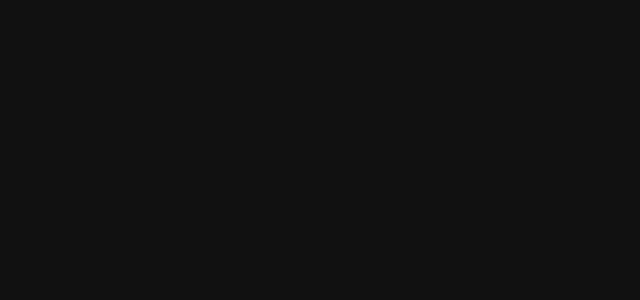
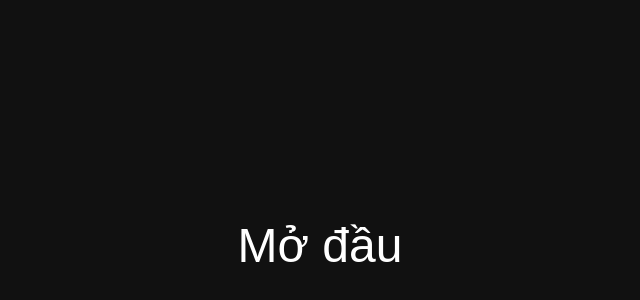
Before and after one commit to ngoia6664-tech/Project-PTUD-web, a Next.js app in the folder 00_frontend/: page / in a window 1280 px wide. Shown: the part 154-454 px from the top of the page, without its empty margins (320-960 px from the left). Built offline with nearby package versions, Linux system fonts and the light colour scheme.

Commit message:
feat(home): hieu ung 2.5D nhieu lop voi LAYERS, opacity theo vung

```diff
--- a/00_frontend/components/home/World25D.tsx
+++ b/00_frontend/components/home/World25D.tsx
@@ -1,12 +1,18 @@
 "use client";
 
 import { useEffect, useRef } from "react";
-const BASE_Z = -2000;
-const QUANG_DUONG = 2000;
+const allSection = [
+  { id: 1, text: "Mở đầu" },
+  { id: 2, text: "Ở giữa" },
+  { id: 3, text: "cuối cùng" },
+];
+const DEPTH = 2000;
+const TONG = (allSection.length - 1) * 2000;
+const VUNG = 1500;
 export default function World25D() {
   const targetProcess = useRef(0); // vị trí muốn tới
   const currentProcess = useRef(0); // vị trí hiện tại
-  const layerRef = useRef<HTMLDivElement>(null); // khai biểu kiểu là HTMLdiv khi có dữ liệu còn không thì current:null
+  const layerRef = useRef<(HTMLDivElement | null)[]>([]); // khai biểu kiểu là HTMLdiv khi có dữ liệu còn không thì trả về mảng rỗng
   useEffect(() => {
     let frameId = 0;
     function xulicuon() {
@@ -21,11 +27,14 @@ export default function World25D() {
       currentProcess.current +=
         (targetProcess.current - currentProcess.current) * 0.085;
       frameId = requestAnimationFrame(veMotKhung);
-      if (layerRef.current){
-        layerRef.current.textContent = `current:${currentProcess.current.toFixed(3)} , target:${targetProcess.current.toFixed(3)}`;
-        const z = BASE_Z + currentProcess.current * QUANG_DUONG;
-        layerRef.current.style.transform = `translate3d(0,0, ${z}px)`;
-        layerRef.current.style.opacity = String(currentProcess.current);
+      if (allSection.length > 0) {
+        allSection.map((_, i) => {
+          const el = layerRef.current[i];
+          if (!el) return;
+          const z = -i * DEPTH + currentProcess.current * TONG;
+          el.style.transform = `translate3d(0,0, ${z}px)`;
+          el.style.opacity = String(Math.max(0, 1 - Math.abs(z) / VUNG));
+        });
       }
     }
     window.addEventListener("scroll", xulicuon);
@@ -37,30 +46,41 @@ export default function World25D() {
     };
   }, []);
   return (
-    <div className="home-track" style={{height:"300vh"}}>
+    <div className="home-track" style={{ height: "300vh" }}>
       <div
         className="home-sticky"
         style={{
-          top:"0",
+          top: "0",
           display: "flex",
           height: "100vh",
           alignItems: "center",
           justifyContent: "center",
-          perspective:"1200px",
-          position:"sticky"
+          perspective: "1200px",
+          position: "sticky",
+          overflow:"hidden"
         }}
       >
+        {allSection.map((section, i) => (
           <div
+            key={section.id}
             className="home-layer"
-          ref={layerRef}
+            ref={(el) => {
+              layerRef.current[i] = el;
+            }}
             style={{
+              position: "absolute",
+              inset: 0,
+              display: "flex",
+              alignItems: "center",
+              justifyContent: "center",
               color: "white",
-            position:"fixed",
-            fontSize:"30px"
+              fontSize: 48,
+              opacity: 0,
             }}
           >
-          KMA Overall
+            {section.text}
           </div>
+        ))}
       </div>
     </div>
   );
```
Lines whose indentation alone changed are shown as unchanged.
